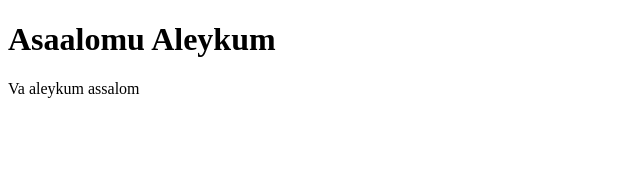
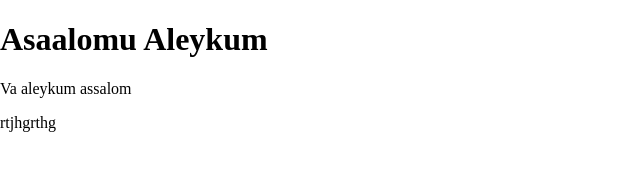
Before and after one commit to AlisherAbsaitov/github, a plain HTML site: page index.html in a window 1280 px wide. Shown: the whole page, without its empty margins (0-640 px from the left). Drawn offline with Linux system fonts and the light colour scheme.

Commit message:
add new tag in html and new style in css

```diff
--- a/index.html
+++ b/index.html
@@ -3,10 +3,13 @@
 <head>
    <meta charset="UTF-8">
    <meta name="viewport" content="width=device-width, initial-scale=1.0">
+   <link rel="stylesheet" href="./main.css">
    <title>Git hub</title>
 </head>
 <body>
    <h1>Asaalomu Aleykum</h1>
    <p>Va aleykum assalom</p>
+   <p>rtjhgrthg</p>
+
 </body>
 </html>
--- a/main.css
+++ b/main.css
@@ -0,0 +1,7 @@
+*{
+   box-sizing: border-box;
+}
+
+body{
+   margin: 0;
+}
```
